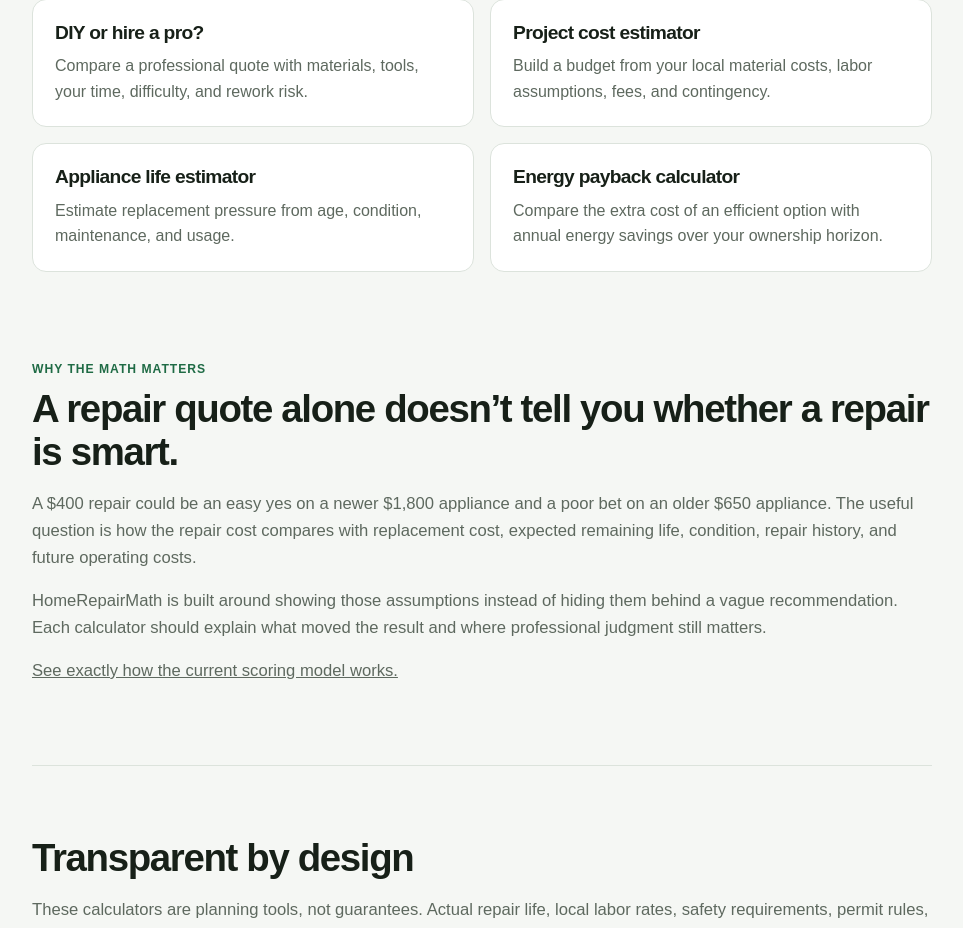
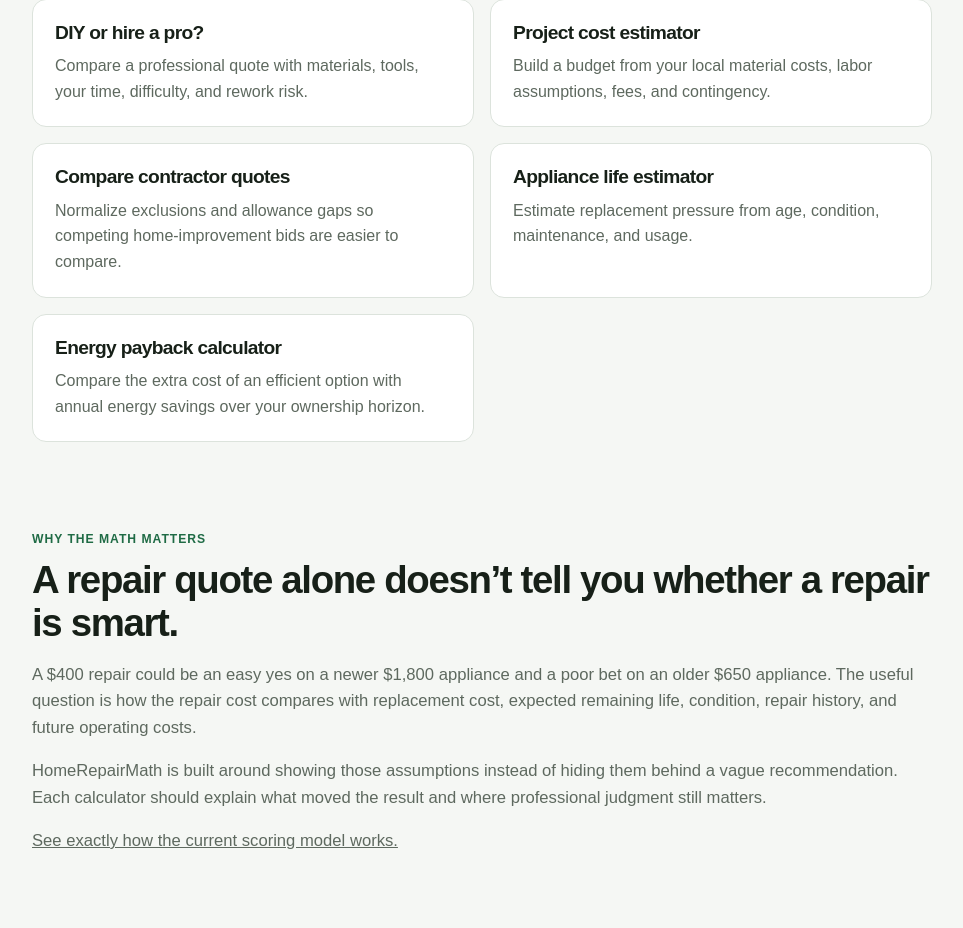
Before and after one commit to alexsulpizio-stack/HomeRepairMath, a Next.js app: page / in a window 1280 px wide. Shown: the part 2454-3382 px from the top of the page, without its empty margins (48-1011 px from the left). Built offline with nearby package versions, Linux system fonts and the light colour scheme; no server answers.

Commit message:
Link quote comparison from home

```diff
--- a/app/page.tsx
+++ b/app/page.tsx
@@ -56,6 +56,10 @@
               <h3>Project cost estimator</h3>
               <p>Build a budget from your local material costs, labor assumptions, fees, and contingency.</p>
             </Link>
+            <Link className="tool-card linked-card" href="/contractor-quote-comparison">
+              <h3>Compare contractor quotes</h3>
+              <p>Normalize exclusions and allowance gaps so competing home-improvement bids are easier to compare.</p>
+            </Link>
             <Link className="tool-card linked-card" href="/appliance-life">
               <h3>Appliance life estimator</h3>
               <p>Estimate replacement pressure from age, condition, maintenance, and usage.</p>
```
